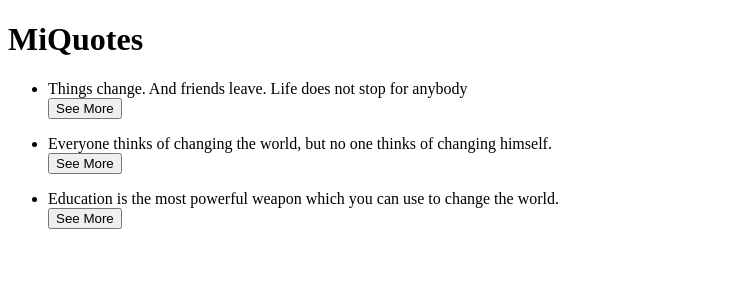
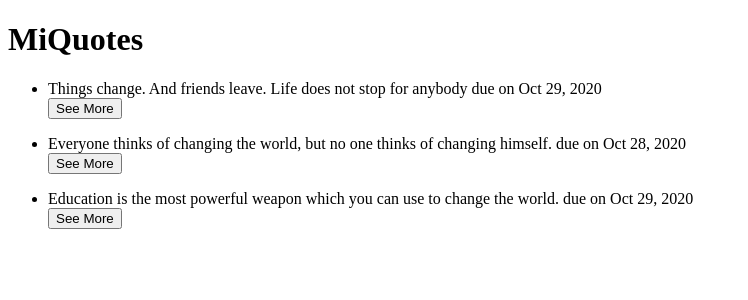
Before and after one commit to BeatriceWambuiMbugua/Quotes, an Angular app: page / in a window 1280 px wide. Shown: the top 300 px of the page, without its empty margins (0-748 px from the left). Built offline with nearby package versions, Linux system fonts and the light colour scheme.

Commit message:
added date to our miquotes

```diff
--- a/src/app/miquotes/miquotes.component.html
+++ b/src/app/miquotes/miquotes.component.html
@@ -2,7 +2,7 @@
     <h1>MiQuotes</h1>
     <div *ngFor= 'let quote of quotes; let i = index'>
         <ul>
-            <li appStrikethrough>{{quote.name}}</li>
+            <li appStrikethrough>{{quote.name}} due on {{quote.datePosted|date}}</li>
             <button (click)='seeMore(i)'>See More</button>
             <app-miquotes-detail *ngIf='quote.showAuthor'[quote]='quote'(isRead)='quoteRead($event, i)'></app-miquotes-detail>
         </ul>
```
